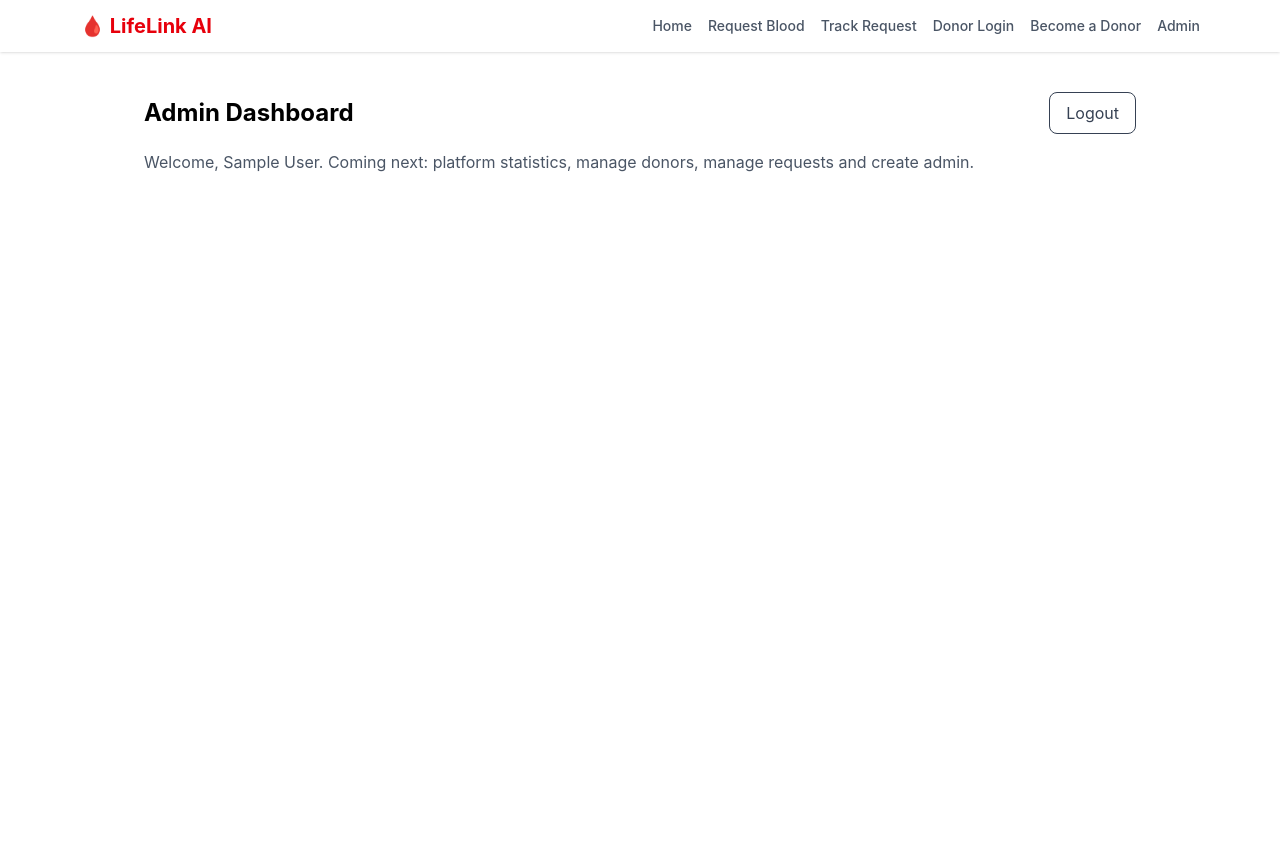
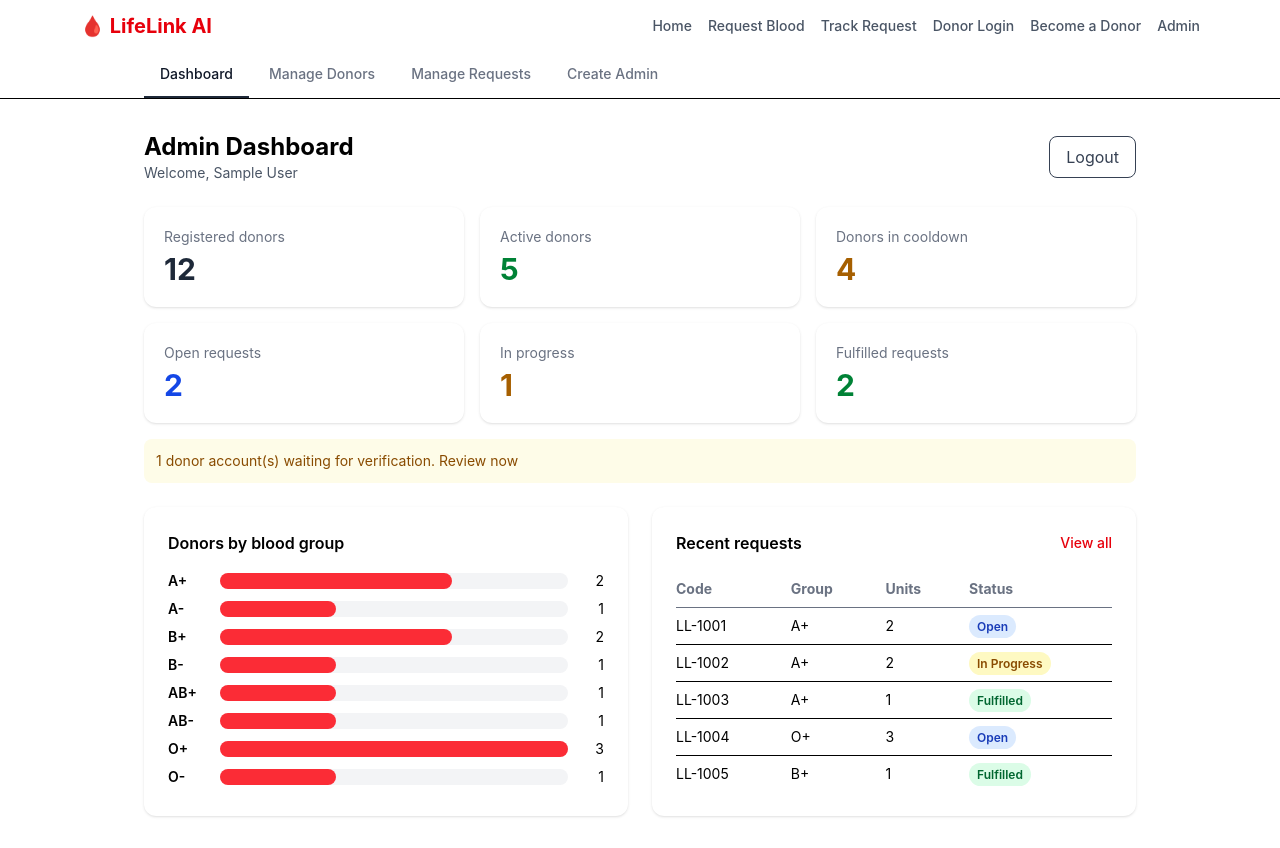
Before and after one commit to TabassumEma/cse4104-7c-t06-LifeLink-AI, a React (Vite) app in the folder frontend/: page /admin/dashboard in a window 1280 px wide. Before the commit the page ends 800 px from the top, so only its background shows below. Built offline with nearby package versions, Linux system fonts and the light colour scheme; sample sign-in values are in the browser's storage.

Commit message:
Added admin dashboard with donor statistics and request overview

```diff
--- a/frontend/src/App.jsx
+++ b/frontend/src/App.jsx
@@ -46,6 +46,30 @@ export default function App() {
     </ProtectedRoute>
   }
 />
+        <Route
+  path="/admin/donors"
+  element={
+    <ProtectedRoute role="admin">
+      <Placeholder title="Manage Donors" />
+    </ProtectedRoute>
+  }
+/>
+<Route
+  path="/admin/requests"
+  element={
+    <ProtectedRoute role="admin">
+      <Placeholder title="Manage Requests" />
+    </ProtectedRoute>
+  }
+/>
+<Route
+  path="/admin/create"
+  element={
+    <ProtectedRoute role="admin">
+      <Placeholder title="Create Admin" />
+    </ProtectedRoute>
+  }
+/>
         </Routes>
       </BrowserRouter>
     </AuthProvider>
--- /dev/null
+++ b/frontend/src/components/AdminNav.jsx
@@ -0,0 +1,32 @@
+import { NavLink } from "react-router-dom";
+
+const tabs = [
+  { to: "/admin/dashboard", label: "Dashboard" },
+  { to: "/admin/donors", label: "Manage Donors" },
+  { to: "/admin/requests", label: "Manage Requests" },
+  { to: "/admin/create", label: "Create Admin" },
+];
+
+export default function AdminNav() {
+  return (
+    <div className="border-b bg-white">
+      <div className="mx-auto flex max-w-5xl gap-1 overflow-x-auto px-4">
+        {tabs.map((t) => (
+          <NavLink
+            key={t.to}
+            to={t.to}
+            className={({ isActive }) =>
+              `whitespace-nowrap border-b-2 px-4 py-3 text-sm font-medium ${
+                isActive
+                  ? "border-gray-800 text-gray-900"
+                  : "border-transparent text-gray-500 hover:text-gray-800"
+              }`
+            }
+          >
+            {t.label}
+          </NavLink>
+        ))}
+      </div>
+    </div>
+  );
+}
--- /dev/null
+++ b/frontend/src/data/adminData.js
@@ -0,0 +1,23 @@
+export const allDonors = [
+  { id: 1, name: "Rahim Uddin", bloodGroup: "A+", gender: "male", location: "Khulna", phone: "01712345678", lastDonation: "2026-08-20", available: true, status: "Verified" },
+  { id: 2, name: "Nusrat Jahan", bloodGroup: "O+", gender: "female", location: "Khulna", phone: "01712345679", lastDonation: "2026-09-15", available: true, status: "Verified" },
+  { id: 3, name: "Karim Hossain", bloodGroup: "B+", gender: "male", location: "Jashore", phone: "01712345680", lastDonation: "2026-03-10", available: false, status: "Verified" },
+  { id: 4, name: "Sumaiya Akter", bloodGroup: "A-", gender: "female", location: "Khulna", phone: "01712345681", lastDonation: null, available: true, status: "Verified" },
+  { id: 5, name: "Tanvir Ahmed", bloodGroup: "AB+", gender: "male", location: "Dhaka", phone: "01712345682", lastDonation: "2026-06-01", available: true, status: "Verified" },
+  { id: 6, name: "Mitu Rani", bloodGroup: "O-", gender: "female", location: "Bagerhat", phone: "01712345683", lastDonation: "2026-05-02", available: true, status: "Verified" },
+  { id: 7, name: "Jahid Hasan", bloodGroup: "B-", gender: "male", location: "Khulna", phone: "01712345684", lastDonation: "2026-10-05", available: true, status: "Verified" },
+  { id: 8, name: "Farzana Yasmin", bloodGroup: "A+", gender: "female", location: "Satkhira", phone: "01712345685", lastDonation: "2026-01-20", available: true, status: "Verified" },
+  { id: 9, name: "Sabbir Rahman", bloodGroup: "O+", gender: "male", location: "Khulna", phone: "01712345686", lastDonation: "2026-07-01", available: true, status: "Verified" },
+  { id: 10, name: "Lipi Khatun", bloodGroup: "B+", gender: "female", location: "Narail", phone: "01712345687", lastDonation: "2026-07-20", available: true, status: "Verified" },
+  { id: 11, name: "Arif Chowdhury", bloodGroup: "AB-", gender: "male", location: "Khulna", phone: "01712345688", lastDonation: null, available: true, status: "Pending" },
+  { id: 12, name: "Habib Mia", bloodGroup: "O+", gender: "male", location: "Dhaka", phone: "01712345689", lastDonation: "2026-02-14", available: true, status: "Blocked" },
+];
+
+export const allRequests = [
+  { code: "LL-1001", patientName: "Karim Mia", bloodGroup: "A+", hospital: "Khulna Medical College Hospital", units: 2, urgency: "Critical", status: "Open" },
+  { code: "LL-1002", patientName: "Sumi Akter", bloodGroup: "A+", hospital: "Khulna City Medical College Hospital", units: 2, urgency: "High", status: "In Progress" },
+  { code: "LL-1003", patientName: "Abdul Hamid", bloodGroup: "A+", hospital: "Khulna Medical College Hospital", units: 1, urgency: "Normal", status: "Fulfilled" },
+  { code: "LL-1004", patientName: "Rina Begum", bloodGroup: "O+", hospital: "Dhaka Medical College Hospital", units: 3, urgency: "High", status: "Open" },
+  { code: "LL-1005", patientName: "Shamim Reza", bloodGroup: "B+", hospital: "Jashore General Hospital", units: 1, urgency: "Normal", status: "Fulfilled" },
+  { code: "LL-1006", patientName: "Test Patient", bloodGroup: "AB+", hospital: "Unknown Hospital", units: 5, urgency: "Critical", status: "Closed" },
+];
--- a/frontend/src/pages/admin/AdminDashboard.jsx
+++ b/frontend/src/pages/admin/AdminDashboard.jsx
@@ -1,5 +1,26 @@
-import { useNavigate } from "react-router-dom";
+import { Link, useNavigate } from "react-router-dom";
 import { useAuth } from "../../context/AuthContext";
+import AdminNav from "../../components/AdminNav";
+import { allDonors, allRequests } from "../../data/adminData";
+import { isInCooldown } from "../../utils/cooldown";
+
+const bloodGroups = ["A+", "A-", "B+", "B-", "AB+", "AB-", "O+", "O-"];
+
+const statusColor = {
+  Open: "bg-blue-100 text-blue-800",
+  "In Progress": "bg-yellow-100 text-yellow-800",
+  Fulfilled: "bg-green-100 text-green-800",
+  Closed: "bg-gray-200 text-gray-700",
+};
+
+function StatCard({ label, value, color }) {
+  return (
+    <div className="rounded-xl bg-white p-5 shadow">
+      <p className="text-sm text-gray-500">{label}</p>
+      <p className={`mt-1 text-3xl font-bold ${color}`}>{value}</p>
+    </div>
+  );
+}
 
 export default function AdminDashboard() {
   const { user, logout } = useAuth();
@@ -10,10 +31,34 @@ export default function AdminDashboard() {
     navigate("/");
   };
 
+  // donors by blood group (PDF 4.7)
+  const byGroup = bloodGroups.map((g) => ({
+    group: g,
+    count: allDonors.filter((d) => d.bloodGroup === g).length,
+  }));
+  const maxCount = Math.max(...byGroup.map((b) => b.count), 1);
+
+  // donor statistics (PDF 4.7)
+  const inCooldownNow = (d) => d.lastDonation && isInCooldown(d.lastDonation, d.gender);
+  const totalDonors = allDonors.length;
+  const cooldownDonors = allDonors.filter(inCooldownNow).length;
+  const activeDonors = allDonors.filter(
+    (d) => d.status === "Verified" && d.available && !inCooldownNow(d)
+  ).length;
+  const pendingDonors = allDonors.filter((d) => d.status === "Pending").length;
+
+  // request statistics (PDF 4.7)
+  const countStatus = (s) => allRequests.filter((r) => r.status === s).length;
+
   return (
-    <div className="mx-auto max-w-5xl px-4 py-10">
+    <div>
+      <AdminNav />
+      <div className="mx-auto max-w-5xl px-4 py-8">
         <div className="flex flex-wrap items-center justify-between gap-3">
+          <div>
             <h1 className="text-2xl font-bold">Admin Dashboard</h1>
+            <p className="text-sm text-gray-600">Welcome, {user.name}</p>
+          </div>
           <button
             onClick={handleLogout}
             className="rounded-lg border border-gray-700 px-4 py-2 text-gray-700 hover:bg-gray-100"
@@ -21,10 +66,85 @@ export default function AdminDashboard() {
             Logout
           </button>
         </div>
-      <p className="mt-4 text-gray-600">
-        Welcome, {user.name}. Coming next: platform statistics, manage donors,
-        manage requests and create admin.
-      </p>
+
+        {/* statistic cards */}
+        <div className="mt-6 grid grid-cols-2 gap-4 md:grid-cols-3">
+          <StatCard label="Registered donors" value={totalDonors} color="text-gray-800" />
+          <StatCard label="Active donors" value={activeDonors} color="text-green-700" />
+          <StatCard label="Donors in cooldown" value={cooldownDonors} color="text-yellow-700" />
+          <StatCard label="Open requests" value={countStatus("Open")} color="text-blue-700" />
+          <StatCard label="In progress" value={countStatus("In Progress")} color="text-yellow-700" />
+          <StatCard label="Fulfilled requests" value={countStatus("Fulfilled")} color="text-green-700" />
+        </div>
+
+        {pendingDonors > 0 && (
+          <Link
+            to="/admin/donors"
+            className="mt-4 block rounded-lg bg-yellow-50 p-3 text-sm text-yellow-800 hover:bg-yellow-100"
+          >
+            {pendingDonors} donor account(s) waiting for verification. Review now
+          </Link>
+        )}
+
+        <div className="mt-6 grid gap-6 md:grid-cols-2">
+          {/* blood group chart */}
+          <div className="rounded-xl bg-white p-6 shadow">
+            <h2 className="font-semibold">Donors by blood group</h2>
+            <div className="mt-4 space-y-2">
+              {byGroup.map((b) => (
+                <div key={b.group} className="flex items-center gap-3 text-sm">
+                  <span className="w-10 font-semibold">{b.group}</span>
+                  <div className="h-4 flex-1 rounded-full bg-gray-100">
+                    <div
+                      className="h-4 rounded-full bg-red-500"
+                      style={{ width: `${(b.count / maxCount) * 100}%` }}
+                    />
+                  </div>
+                  <span className="w-6 text-right">{b.count}</span>
+                </div>
+              ))}
+            </div>
+          </div>
+
+          {/* recent requests */}
+          <div className="rounded-xl bg-white p-6 shadow">
+            <div className="flex items-center justify-between">
+              <h2 className="font-semibold">Recent requests</h2>
+              <Link to="/admin/requests" className="text-sm font-medium text-red-600">
+                View all
+              </Link>
+            </div>
+            <div className="mt-4 overflow-x-auto">
+              <table className="w-full text-left text-sm">
+                <thead>
+                  <tr className="border-b text-gray-500">
+                    <th className="py-2 pr-3">Code</th>
+                    <th className="py-2 pr-3">Group</th>
+                    <th className="py-2 pr-3">Units</th>
+                    <th className="py-2">Status</th>
+                  </tr>
+                </thead>
+                <tbody>
+                  {allRequests.slice(0, 5).map((r) => (
+                    <tr key={r.code} className="border-b last:border-0">
+                      <td className="py-2 pr-3 whitespace-nowrap">{r.code}</td>
+                      <td className="py-2 pr-3">{r.bloodGroup}</td>
+                      <td className="py-2 pr-3">{r.units}</td>
+                      <td className="py-2">
+                        <span
+                          className={`rounded-full px-2 py-1 text-xs font-semibold ${statusColor[r.status]}`}
+                        >
+                          {r.status}
+                        </span>
+                      </td>
+                    </tr>
+                  ))}
+                </tbody>
+              </table>
+            </div>
+          </div>
+        </div>
+      </div>
     </div>
   );
 }
```
Lines whose indentation alone changed are shown as unchanged.
